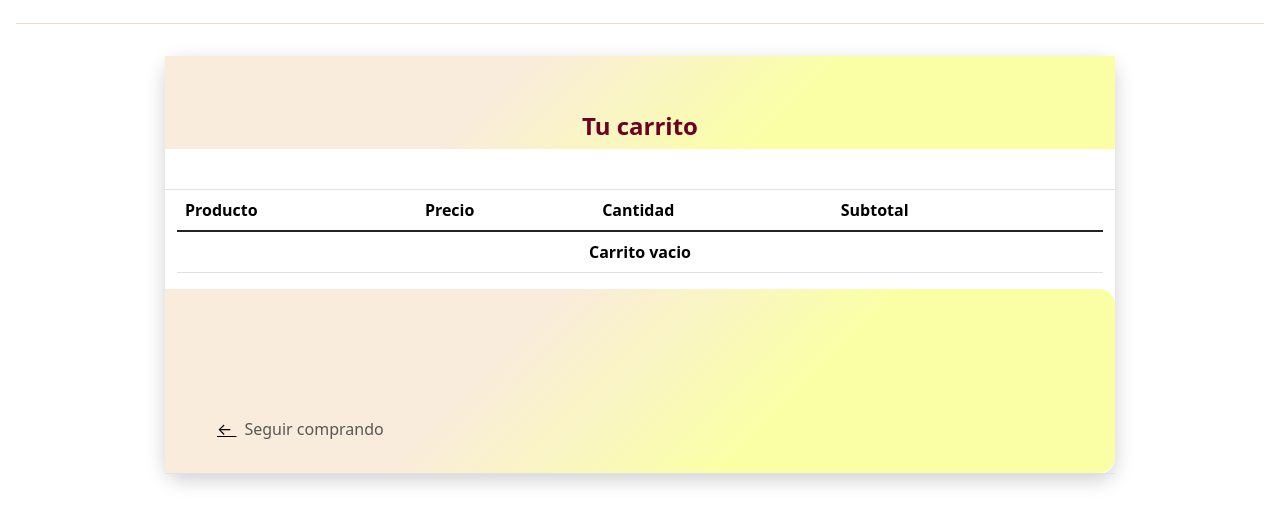
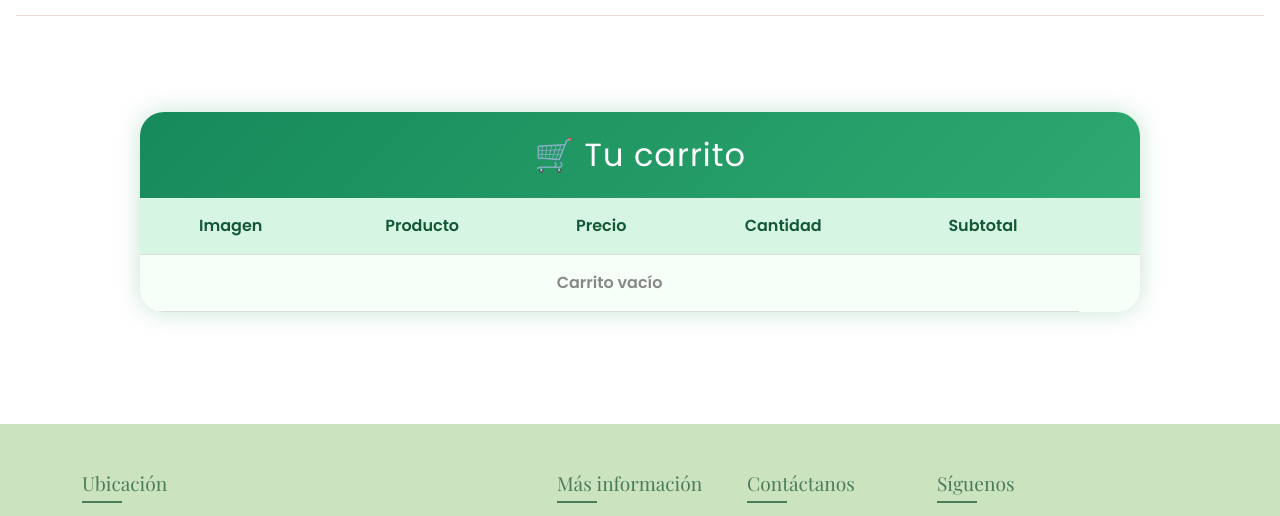
Before and after one commit to MarcosRugerio/SeminarioTernurin, a PHP site: page /carrito.php in a window 1280 px wide. Shown: the part 217-733 px from the top of the page. Run offline with PHP 8.4, Linux system fonts and the light colour scheme; some web fonts are replaced.

Commit message:
Se cambio todo el carrito de compras y sus estilos css

```diff
--- a/Araceli_y_algo_más/carrito.php
+++ b/Araceli_y_algo_más/carrito.php
@@ -78,7 +78,7 @@
 
         <li>
           <a class="nav-link dropdown-toggle"
-            style=" color:#6E0023; display:inline;  border-right: 2px solid  #f0cea5"  href=" #"
+            style=" color:#6E0023; display:inline;  border-right: 2px solid  #36642fff"  href=" #"
             id="navbarDropdown" role="button" data-bs-toggle="dropdown" aria-expanded="false">
             PRODUCTOS
           </a>
@@ -89,7 +89,7 @@
           </ul>
         </li>
        <li><a href="blog.php" class="nav-link px-3 text"
-            style="color: #6E0023; display:inline; border-right: 2px solid  #f0cea5;">MARCAS</a>
+            style="color: #6E0023; display:inline; border-right: 2px solid  #36642fff;">BLOG</a>
         </li>
 
       </ul>
@@ -181,91 +181,73 @@
 
   <!-- Carrito -->
     <main>
-    <div class="card2">
-      <div class="title">
-        <div class="row text-center" style="color:#6E0023; background-image: linear-gradient(-225deg, #F9ECDC 35%, #FAFFA6 65%); ">
-
-          <div class="col">
-            <br>
-            <h5><b>Tu carrito</b></h5>
+    <div class="cart-wrapper">
+      <div class="cart-header">
+        <h2>🛒 Tu carrito</h2>
       </div>
-        </div>
-      </div>
-      <div class="row border-top border-bottom">
-        <div class="table-responsive">
-          <table class="table">
-            <thead style="color:#6E0023;">
-              <tr>
-                <th scope="col">Producto</th>
-                <th scope="col">Precio</th>
-                <th scope="col">Cantidad</th>
-                <th scope="col">Subtotal</th>
-                <th scope="col"></th>
+      <div class="cart-body">
+        <table class="cart-table">
+         <thead>
+            <tr >
+              <th>Imagen</th>
+              <th>Producto</th>
+              <th>Precio</th>
+              <th>Cantidad</th>
+              <th>Subtotal</th>
+              <th></th>
             </tr>
           </thead>
-            <tbody class="table-group-divider">
-              <?php if ($lista_carrito == null) {
-                echo '<tr><td colspan ="5" class = "text-center" ><b>Carrito vacio</b></td></tr>';
-              } else {
+          <tbody>
+            <?php if ($lista_carrito == null): ?>
+              <tr><td colspan="5" class="empty-cart">Carrito vacío</td></tr>
+            <?php else:
               $total = 0;
-
-                foreach ($lista_carrito as $producto) {
+              foreach ($lista_carrito as $producto):
                 $_id = $producto['id'];
                 $nombre = $producto['nombre'];
                 $precio1 = $producto['precio1'];
-                  $precio2 = $producto['precio2'];
-                  $precio3 = $producto['precio3'];
                 $cantidad = $producto['cantidad'];
-                  $subtotal =  $cantidad * $precio1;
+                $subtotal = $cantidad * $precio1;
                 $total += $subtotal;
             ?>
-
-                  <tr>
-                    <td><?php echo $nombre; ?></td>
+               <tr data-id="<?= $_id ?>">
+                  <td><?= $nombre ?></td>
+                  <td><?= $precio1 ?></td>
                 <td>
-                      <!---   <input style="border: 0.05em solid #6E0023; border-radius: 1em; " class="form-select-sm " type="text" readonly> --->
-                      <?php echo $precio1; ?>
+                  <input type="number" min="1" max="20" value="<?= $cantidad ?>" onchange="actualizaCantidad(this.value, <?= $_id ?>)">
                 </td>
+                <td><div id="subtotal_<?= $_id ?>"><?= MONEDA . number_format($subtotal, 2, '.', ',') ?></div></td>
                 <td>
-                      <input type="number" min="1" max="20" step="1" value="<?php echo $cantidad; ?>" size="4" id="cantidad_<?php echo $_id; ?>" onchange="actualizaCantidad(this.value, <?php echo $_id; ?>)" style="background: white;">
-                    </td>
-                    <td>
-                      <div id="subtotal_<?php echo $_id; ?>" name="subtotal[]"><?php echo MONEDA . number_format($subtotal, 2, '.', ','); ?></div>
-                    </td>
-                    <td>
-                      <a href="#" id="eliminar" class="btn btn-warning btn-sm" data-bs-id="<?php echo $_id; ?>" data-bs-toggle="modal" data-bs-target="#eliminaModal">Eliminar</a>
+                  <button class="btn-remove" data-bs-id="<?= $_id ?>" data-bs-toggle="modal" data-bs-target="#eliminaModal">
+                    <svg xmlns="http://www.w3.org/2000/svg" width="16" height="16" fill="currentColor" class="bi bi-trash-fill" viewBox="0 0 16 16">
+                      <path d="M2.5 1a1 1 0 0 0-1 1v1H0v1h1v9a2 2 0 0 0 2 2h10a2 2 0 0 0 2-2V4h1V3h-1V2a1 1 0 0 0-1-1h-3a1 1 0 0 0-1-1h-4a1 1 0 0 0-1 1H2.5zm3 3a.5.5 0 0 1 .5.5v7a.5.5 0 0 1-1 0v-7a.5.5 0 0 1 .5-.5zm3 0a.5.5 0 0 1 .5.5v7a.5.5 0 0 1-1 0v-7a.5.5 0 0 1 .5-.5zm3 0a.5.5 0 0 1 .5.5v7a.5.5 0 0 1-1 0v-7a.5.5 0 0 1 .5-.5z"/>
+                    </svg>
+                    Eliminar
+                  </button>
                 </td>
               </tr>
-                <?php } ?>
-                <tr>
-                  <td colspan="4"></td>
-                  <td colspan="2">
-                    <p class="h3" id="total"><?php echo MONEDA . number_format($total, 2, '.', ','); ?></p>
-                  </td>
+            <?php endforeach; ?>
+            <tr class="total-row">
+              <td colspan="3"></td>
+              <td colspan="2" class="total-value"><?= MONEDA . number_format($total, 2, '.', ',') ?></td>
             </tr>
-
+          <?php endif; ?>
           </tbody>
-          <?php } ?>
         </table>
       </div>
-        <div class="row summary" style=" background-image: linear-gradient(-225deg, #F9ECDC 35%, #FAFFA6 65%); ">
-          <div>
+      <?php if ($lista_carrito != null): ?>
+      <div class="cart-actions">
+        <a href="pagoPaypal.php" class="btn-finish">
+          <svg xmlns="http://www.w3.org/2000/svg" width="18" height="18" fill="currentColor" class="bi bi-cart-check-fill" viewBox="0 0 16 16">
+            <path d="M.5 1a.5.5 0 0 0 0 1h1.11l.401 1.607 1.498 5.99A.5.5 0 0 0 4 10h9.5a.5.5 0 0 0 .485-.379l1.5-6A.5.5 0 0 0 15 3H4.221l-.405-1.621A.5.5 0 0 0 3.333 1H.5zm5.354 11.354a.5.5 0 1 1 .707.707L5.207 14.414l1.647 1.647a.5.5 0 0 1-.708.707l-1.646-1.647-1.646 1.647a.5.5 0 0 1-.708-.707l1.647-1.647-1.647-1.646a.5.5 0 1 1 .707-.708l1.647 1.647 1.647-1.647z"/>
+          </svg>
+          Finalizar compra
+        </a>
+        <a class="btn-back" href="index.php">
+          <span class="arrow">←</span> Seguir comprando
+        </a>
       </div>
-          <br>
-          <?php if ($lista_carrito != null) {  ?>
-          <div class="d-grid gap-2 col-6 mx-auto">
-
-              <!---Validar sesion---->
-            <a href="pagoPaypal.php" class="btn btn-dark">Terminar pedido</a>
-
-
-
-          </div>
-          <?php } ?>
-          <div class="back-to-shop" onclick="regresar()"><a class="a2" href="index.php">&leftarrow; </a><span class="text-muted">Seguir comprando</span></div>
-        </div>
-      </div>
-    </div>
+      <?php endif; ?>
     </div>
   </main>
   <!-- Modal -->
--- a/Araceli_y_algo_más/estilos/estiloCarrito.css
+++ b/Araceli_y_algo_más/estilos/estiloCarrito.css
@@ -1,117 +1,275 @@
+@import url('https://fonts.googleapis.com/css2?family=Poppins:wght@400;600&display=swap');
 
-.title{
-    margin-bottom: 5vh;
-}
-.card2{
-    margin: auto;
-    max-width: 950px;
-    width: 90%;
-    box-shadow: 0 6px 20px 0 rgba(0, 0, 0, 0.19);
-    border-radius: 1rem;
-    border: transparent;
-}
-@media(max-width:767px){
-    .card2{
-        margin: 3vh auto;
-    }
-}
-.cart{
-    background-color: #fff;
-    padding: 4vh 5vh;
-    border-bottom-left-radius: 1rem;
-    border-top-left-radius: 1rem;
-}
-@media(max-width:767px){
-    .cart{
-        padding: 4vh;
-        border-bottom-left-radius: unset;
-        border-top-right-radius: 1rem;
-    }
-}
-.summary{
-    background-color: #ddd;
-    border-top-right-radius: 1rem;
-    border-bottom-right-radius: 1rem;
-    padding: 4vh;
-    color: rgb(65, 65, 65);
-}
-@media(max-width:767px){
-    .summary{
-    border-top-right-radius: unset;
-    border-bottom-left-radius: 1rem;
-    }
-}
-.summary .col-2{
-    padding: 0;
-}
-.summary .col-10
-{
-    padding: 0;
-}.row{
-    margin: 0;
-}
-.title b{
-    font-size: 1.5rem;
-}
-.main{
-    margin: 0;
-    padding: 2vh 0;
-    width: 100%;
-}
-.col-2, .col{
-    padding: 0 1vh;
-}
-.a2{
-    padding: 0 1vh;
-}
-.close{
-    margin-left: auto;
-    font-size: 0.9rem;
-    color: red;
+* {
+  box-sizing: border-box;
+  font-family: 'Poppins', sans-serif;
 }
 
-.back-to-shop{
-    margin-top: 4.5rem;
-}
-h5{
-    margin-top: 4vh;
-}
-hr{
-    margin-top: 1.50rem;
-    background-color: #FFB28C;
+body {
+  background-color: white !important;
+  margin: 0;
+  padding: 0;
 }
 
-select{
-    border: 1px solid rgba(0, 0, 0, 0.137);
-    padding: 1.5vh 1vh;
-    margin-bottom: 4vh;
-    outline: none;
-    width: 100%;
-    background-color: rgb(247, 247, 247);
-}
-input{
-    border: 1px solid rgba(0, 0, 0, 0.137);
-    padding: 1vh;
-    margin-bottom: 4vh;
-    outline: none;
-    width: 100%;
-    background-color: rgb(247, 247, 247);
-}
-input:focus::-webkit-input-placeholder
-{
-      color:transparent;
+.cart-wrapper {
+  margin: 4rem auto;
+  width: 90%;
+  max-width: 1000px;
+  background: #f6fff8;
+  border-radius: 1.5rem;
+  box-shadow: 0 0 25px rgba(40, 150, 90, 0.25);
+  overflow: hidden;
+  animation: fadeIn 1s ease-in-out;
 }
 
-.a2{
-    color: black;
+.cart-header {
+  background: linear-gradient(135deg, #178A5B, #2EA970);
+  color: white;
+  padding: 1.5rem;
+  text-align: center;
 }
-.a2:hover{
-    color: black;
-    text-decoration: none;
+
+.cart-header h2 {
+  margin: 0;
+  font-size: 2rem;
+  letter-spacing: 1px;
 }
- #code{
-    background-image: linear-gradient(to left, rgba(255, 255, 255, 0.253) , rgba(255, 255, 255, 0.185)), url("https://img.icons8.com/small/16/000000/long-arrow-right.png");
-    background-repeat: no-repeat;
-    background-position-x: 95%;
-    background-position-y: center;
+
+.cart-body {
+  /* Quitar overflow-x para evitar scroll horizontal */
 }
+
+.cart-table {
+  width: 100%;
+  background: #f6fff8;
+  /* Quitar min-width para que se adapte y no genere scroll */
+  border-collapse: collapse;
+  animation: slideUp 1s ease;
+}
+
+.cart-table thead {
+  background: #d7f5e3;
+  color: #135836;
+}
+
+.cart-table th,
+.cart-table td {
+  padding: 1rem;
+  text-align: center;
+  border-bottom: 1px solid #dcdcdc;
+}
+
+.cart-table input[type="number"] {
+  width: 60px;
+  padding: 0.3rem;
+  border: 1px solid #ccc;
+  border-radius: 0.5rem;
+  text-align: center;
+}
+
+.btn-remove {
+  background-color: #178A5B; /* Verde oscuro */
+  color: white;
+  padding: 0.5rem 1rem;
+  border-radius: 0.7rem;
+  border: none;
+  font-weight: 600;
+  cursor: pointer;
+  display: inline-flex;
+  align-items: center;
+  gap: 0.5rem;
+  box-shadow: 0 4px 10px rgba(23, 138, 91, 0.4);
+  transition: background-color 0.3s ease, transform 0.3s ease;
+  font-family: 'Montserrat', sans-serif;
+  font-size: 0.9rem;
+}
+
+.btn-remove svg {
+  fill: white; /* Para que el ícono tenga color blanco */
+}
+
+.btn-remove:hover {
+  background-color: #116743; /* Verde más oscuro */
+  transform: scale(1.05);
+}
+
+.total-row {
+  background: #f0fff5;
+  font-weight: bold;
+}
+
+.total-value {
+  font-size: 1.3rem;
+  color: #0a5c3a;
+}
+
+.empty-cart {
+  text-align: center;
+  font-weight: bold;
+  color: #888;
+  padding: 2rem;
+}
+
+.cart-actions {
+  display: flex;
+  justify-content: space-between;
+  padding: 1.5rem;
+  background: #e6faef;
+  border-top: 1px solid #b5e6c4;
+  gap: 1rem;
+}
+
+.btn-finish {
+  background-color: #178A5B;
+  color: white;
+  padding: 0.8rem 2rem;
+  border-radius: 0.7rem;
+  text-decoration: none;
+  font-weight: bold;
+  display: inline-flex;
+  align-items: center;
+  gap: 0.6rem;
+  animation: pulse 2s infinite;
+  box-shadow: 0 4px 10px rgba(23, 138, 91, 0.4);
+  transition: background 0.3s ease, transform 0.3s ease;
+}
+
+.btn-finish:hover {
+  background-color: #116743;
+  transform: scale(1.05);
+}
+
+.btn-back {
+  color: #178A5B;
+  font-weight: 600;
+  text-decoration: none;
+  font-size: 1rem;
+  display: inline-flex;
+  align-items: center;
+  gap: 0.4rem;
+  transition: color 0.3s ease;
+  position: relative;
+}
+
+.btn-back .arrow {
+  display: inline-block;
+  transition: transform 0.3s ease;
+}
+
+.btn-back:hover {
+  color: #0e5032;
+}
+
+.btn-back:hover .arrow {
+  transform: translateX(-4px);
+}
+
+.fade-out {
+  opacity: 0;
+  transform: translateX(-20px);
+  transition: all 0.5s ease-out;
+}
+
+@keyframes fadeIn {
+  from { opacity: 0; transform: scale(0.95); }
+  to { opacity: 1; transform: scale(1); }
+}
+
+@keyframes slideUp {
+  from { opacity: 0; transform: translateY(20px); }
+  to { opacity: 1; transform: translateY(0); }
+}
+
+@keyframes pulse {
+  0% {
+    transform: scale(1);
+    box-shadow: 0 0 0 0 rgba(23, 138, 91, 0.5);
+  }
+  70% {
+    transform: scale(1.02);
+    box-shadow: 0 0 0 10px rgba(23, 138, 91, 0);
+  }
+  100% {
+    transform: scale(1);
+    box-shadow: 0 0 0 0 rgba(23, 138, 91, 0);
+  }
+}
+
+/* MEDIA QUERIES PARA RESPONSIVE SIN SCROLL */
+
+@media (max-width: 768px) {
+  .cart-actions {
+    flex-direction: column;
+    align-items: center;
+  }
+
+  .btn-finish,
+  .btn-back {
+    width: 100%;
+    text-align: center;
+    font-size: 1.1rem;
+  }
+}
+
+@media (max-width: 600px) {
+  .cart-header h2 {
+    font-size: 1.5rem;
+  }
+
+  /* Aquí convertimos la tabla en bloques para evitar scroll */
+
+  .cart-table,
+  .cart-table thead,
+  .cart-table tbody,
+  .cart-table th,
+  .cart-table td,
+  .cart-table tr {
+    display: block;
+  }
+
+  .cart-table thead tr {
+    position: absolute;
+    top: -9999px;
+    left: -9999px;
+  }
+
+  .cart-table tr {
+    margin-bottom: 1.5rem;
+    border-bottom: 2px solid #ddd;
+  }
+
+  .cart-table td {
+    position: relative;
+    padding-left: 50%;
+    text-align: left;
+    border-bottom: 1px solid #eee;
+  }
+
+  .cart-table td::before {
+    position: absolute;
+    top: 1rem;
+    left: 1rem;
+    width: 45%;
+    padding-right: 1rem;
+    white-space: nowrap;
+    font-weight: 600;
+    color: #135836;
+  }
+
+  /* Etiquetas de cada celda */
+
+  .cart-table td:nth-of-type(1)::before { content: "Producto"; }
+  .cart-table td:nth-of-type(2)::before { content: "Precio"; }
+  .cart-table td:nth-of-type(3)::before { content: "Cantidad"; }
+  .cart-table td:nth-of-type(4)::before { content: "Subtotal"; }
+  .cart-table td:nth-of-type(5)::before { content: ""; }
+
+  .total-value {
+    font-size: 1.1rem;
+  }
+
+  .btn-remove {
+    font-size: 0.9rem;
+    padding: 0.4rem 0.6rem;
+  }
+}
```
Lines whose indentation alone changed are shown as unchanged.
